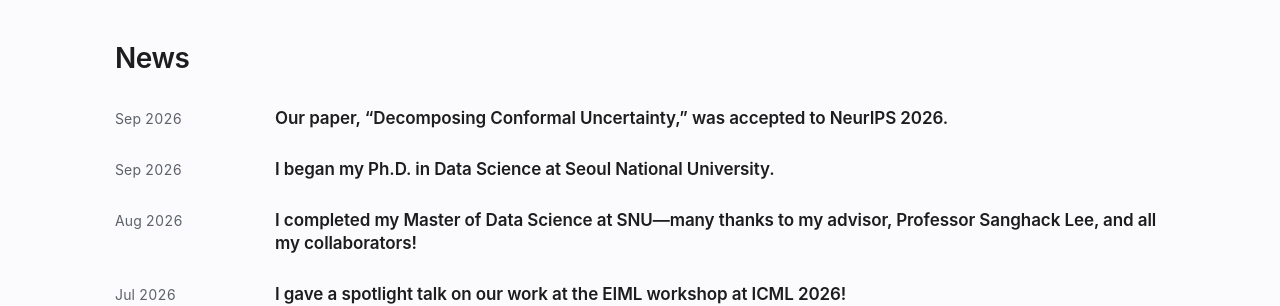
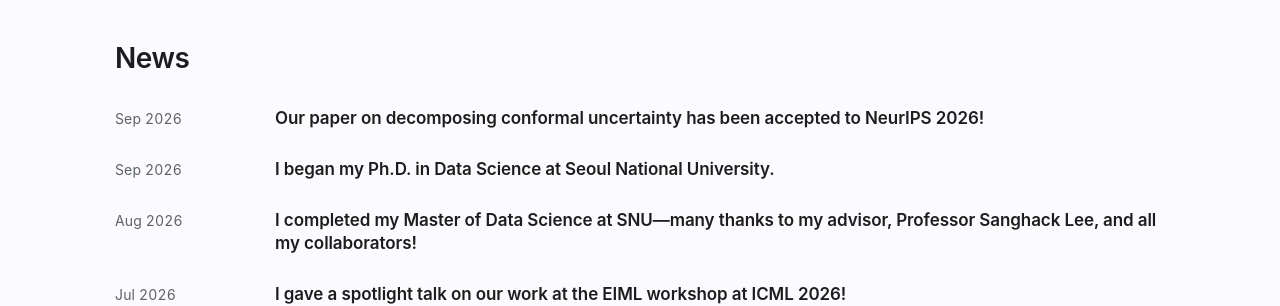
Before and after one commit to csymhph/csymhph.github.io, a Jekyll site: the page built from index.md, in a window 1280 px wide and 900 px high, scrolled down 1597 px. Shown: the part 152-458 px from the top of the window. Built offline with Jekyll 4.4.1, drawn with Linux system fonts in a browser that asks for light colours.

Commit message:
Use the approved wording for the NeurIPS acceptance news.

```diff
--- a/index.md
+++ b/index.md
@@ -130,7 +130,7 @@ permalink: /
     <ol class="records" aria-label="News">
       <li class="record">
         <time class="record-date" datetime="2026-09">Sep 2026</time>
-        <div class="record-copy"><h3>Our paper, “Decomposing Conformal Uncertainty,” was accepted to NeurIPS 2026.</h3></div>
+        <div class="record-copy"><h3>Our paper on decomposing conformal uncertainty has been accepted to NeurIPS 2026!</h3></div>
       </li>
       <li class="record">
         <time class="record-date" datetime="2026-09">Sep 2026</time>
```
